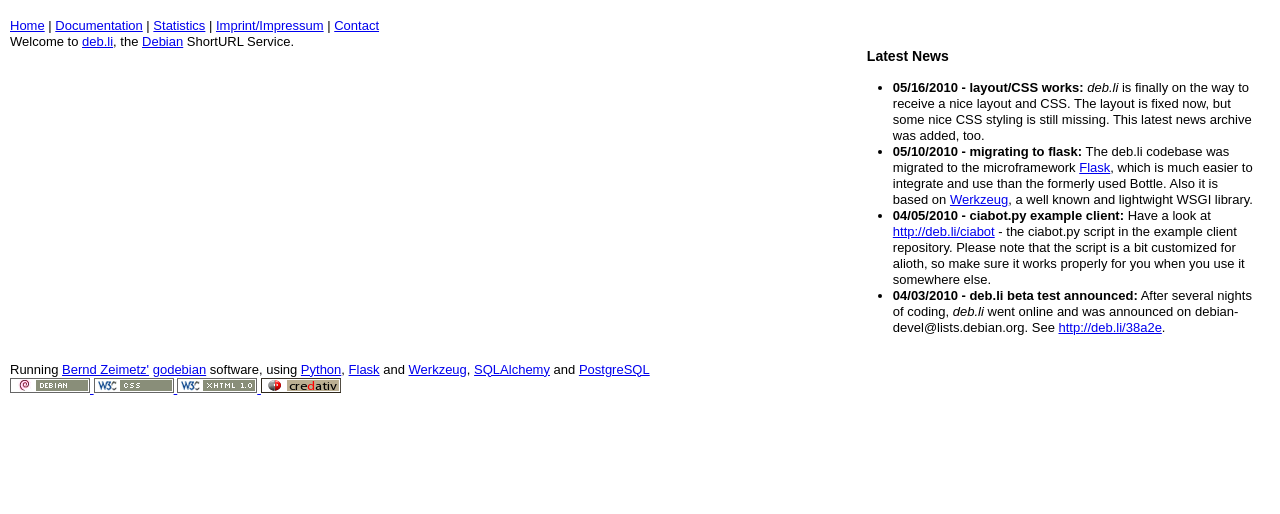
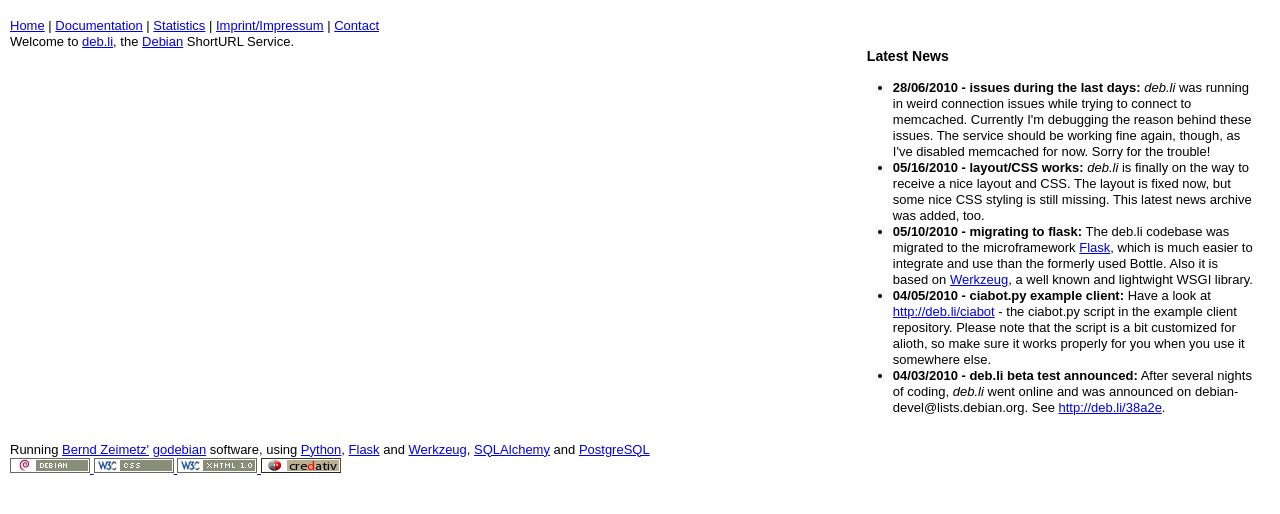
Before and after one commit to bzed/go.debian.net, a Python web app: template godebian/web/templates/index.html in a window 1280 px wide. Shown: the part 105-619 px from the top of the page. Run offline with Jinja, Linux system fonts and the light colour scheme; the template is opened without the code that fills it, so the values that code supplies are empty.

Commit message:
comment on connection issues.

```diff
--- a/godebian/web/templates/base-news.html
+++ b/godebian/web/templates/base-news.html
@@ -2,6 +2,9 @@
 {% block sidebar %}
 <h3>Latest News</h3>
 <ul class="news">
+	<li>
+		<b>28/06/2010 - issues during the last days:</b> <i>deb.li</i> was running in weird connection issues while trying to connect to memcached. Currently I'm debugging the reason behind these issues. The service should be working fine again, though, as I've disabled memcached for now. Sorry for the trouble!
+	</li>
 	<li>
 		<b>05/16/2010 - layout/CSS works:</b> <i>deb.li</i> is finally on the way to receive a nice layout and CSS. The layout is fixed now, but some nice CSS styling is still missing. This latest news archive was added, too.
 	</li>
```
